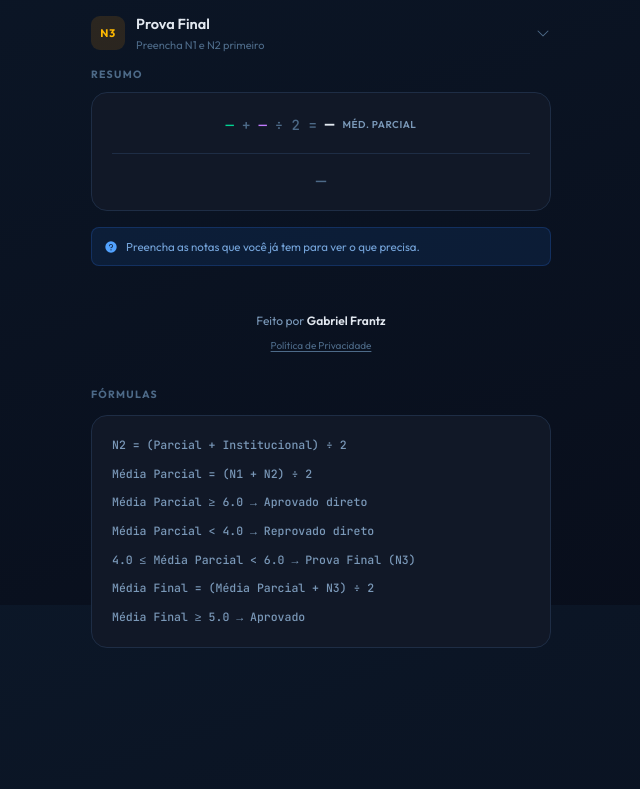
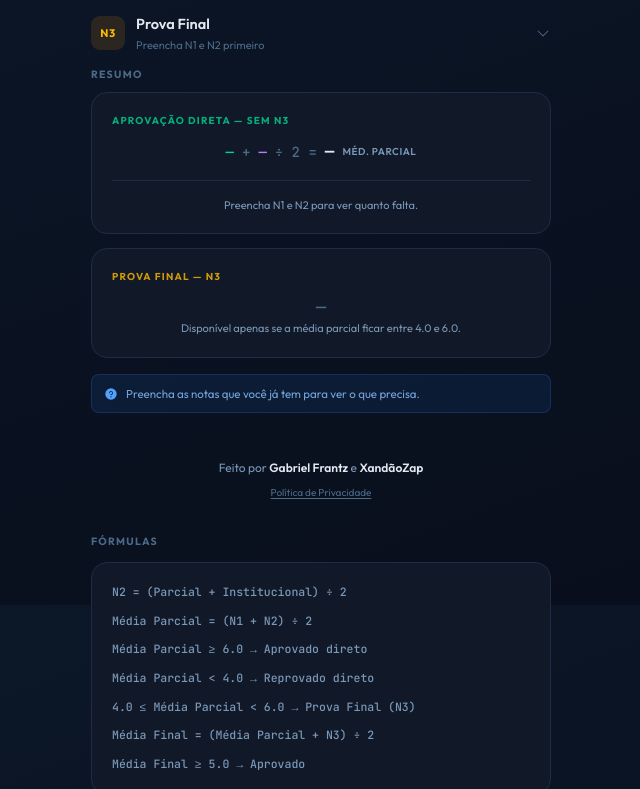
Before and after one commit to XandZap/App-Calculadora-de-Notas, a Next.js app: page / in a window 1280 px wide. Shown: the part 995-1784 px from the top of the page, without its empty margins (319-959 px from the left). Built offline with nearby package versions, Linux system fonts and the light colour scheme.

Commit message:
Corrige calculo da N2 com campo, hints da N3 e novo resumo

```diff
--- a/src/components/calculator/calculator-footer.tsx
+++ b/src/components/calculator/calculator-footer.tsx
@@ -5,7 +5,8 @@ export function CalculatorFooter() {
     <div className="text-center py-8">
       <p className="font-sans text-[12px] text-[#7a98b8]">
         Feito por{" "}
-        <span className="text-[#e2e8f0] font-semibold">Gabriel Frantz</span>
+        <span className="text-[#e2e8f0] font-semibold">Gabriel Frantz</span> e{" "}
+        <span className="text-[#e2e8f0] font-semibold">XandãoZap</span>
       </p>
       <Link
         href="/privacy-policy"
--- a/src/components/calculator/calculator-header.tsx
+++ b/src/components/calculator/calculator-header.tsx
@@ -35,7 +35,7 @@ export function CalculatorHeader({ onClear }: CalculatorHeaderProps) {
           </h1>
           <p className="mt-2 text-[12px] text-[#7a98b8] font-sans">Preencha as notas já obtidas</p>
           <p className="mt-3 text-[12px] text-[#7a98b8] font-sans">
-            Desenvolvido por <span className="text-[#e2e8f0] font-semibold">Gabriel Frantz</span>
+            Desenvolvido por <span className="text-[#e2e8f0] font-semibold">Gabriel Frantz</span> e <span className="text-[#e2e8f0] font-semibold">XandãoZap</span>
           </p>
         </div>
         <button
--- a/src/components/calculator/calculator-section-n1.tsx
+++ b/src/components/calculator/calculator-section-n1.tsx
@@ -4,7 +4,7 @@ import type { PeriodType, CalculatorHints } from "@/types/calculator";
 import { Badge } from "./ui/badge";
 import { NumberInput } from "./ui/number-input";
 import { SectionCard } from "./ui/section-card";
-import { formatHint } from "@/lib/calculator/format";
+import { formatHintBlockPartial, formatHintBlockInstitutional } from "@/lib/calculator/format";
 
 interface CalculatorSectionN1Props {
   period: PeriodType;
@@ -51,7 +51,7 @@ export function CalculatorSectionN1({
             step={0.1}
             hint={
               hints.n1Partial !== null
-                ? `Passar direto: Parcial ${formatHint(hints.n1Partial.direct)} · Acessar N3: ${formatHint(hints.n1Partial.n3Access)} na Parcial basta.`
+                ? formatHintBlockPartial(hints.n1Partial.direct, hints.n1Partial.n3Access)
                 : undefined
             }
           />
@@ -65,7 +65,7 @@ export function CalculatorSectionN1({
           step={0.1}
           hint={
             hints.n1Institutional !== null
-              ? `Passar direto: Institucional ${formatHint(hints.n1Institutional.direct)} · Acessar N3: ${formatHint(hints.n1Institutional.n3Access)} na Institucional basta.`
+              ? formatHintBlockInstitutional(hints.n1Institutional.direct, hints.n1Institutional.n3Access)
               : undefined
           }
         />
--- a/src/components/calculator/calculator-section-n2.tsx
+++ b/src/components/calculator/calculator-section-n2.tsx
@@ -5,7 +5,7 @@ import { Badge } from "./ui/badge";
 import { NumberInput } from "./ui/number-input";
 import { SectionCard } from "./ui/section-card";
 import { getN2MaxInstitutional } from "@/lib/calculator/rules";
-import { formatHint } from "@/lib/calculator/format";
+import { formatHintBlockPartial, formatHintBlockInstitutional } from "@/lib/calculator/format";
 
 interface CalculatorSectionN2Props {
   fieldEvaluation: FieldEvalType;
@@ -54,7 +54,7 @@ export function CalculatorSectionN2({
           step={0.1}
           hint={
             hints.n2Partial !== null
-              ? `Para passar direto: Parcial ${formatHint(hints.n2Partial.direct)}. Para garantir acesso à N3: Parcial ${formatHint(hints.n2Partial.n3Access)}.`
+              ? formatHintBlockPartial(hints.n2Partial.direct, hints.n2Partial.n3Access)
               : undefined
           }
         />
@@ -67,7 +67,7 @@ export function CalculatorSectionN2({
           step={0.1}
           hint={
             hints.n2Institutional !== null
-              ? `Passar direto: Institucional ${formatHint(hints.n2Institutional.direct)} · Acessar N3: ${formatHint(hints.n2Institutional.n3Access)} na Institucional basta.`
+              ? formatHintBlockInstitutional(hints.n2Institutional.direct, hints.n2Institutional.n3Access)
               : undefined
           }
         />
@@ -85,8 +85,18 @@ export function CalculatorSectionN2({
       {hints.n2Block !== null && (
         <div className="mt-4 pt-4 border-t border-[#1e2d45]">
           <p className="font-sans text-[11px] text-[#7a98b8] leading-relaxed">
-            Para passar direto: N2 <span className="text-emerald-400 font-semibold">≥ {hints.n2Block.direct?.toFixed(1)}</span>.
-            Para garantir acesso à N3: N2 <span className="text-amber-400 font-semibold">≥ {hints.n2Block.n3Access?.toFixed(1)}</span>.
+            {hints.n2Block.direct === null ? (
+              <>
+                Aprovação direta impossível — você já vai para a{" "}
+                <span className="text-amber-400 font-semibold">Prova Final</span>. Para acessar a N3: N2{" "}
+                <span className="text-amber-400 font-semibold">≥ {hints.n2Block.n3Access?.toFixed(1) ?? "—"}</span>.
+              </>
+            ) : (
+              <>
+                Para passar direto: N2 <span className="text-emerald-400 font-semibold">≥ {hints.n2Block.direct?.toFixed(1)}</span>.
+                Para garantir acesso à N3: N2 <span className="text-amber-400 font-semibold">≥ {hints.n2Block.n3Access?.toFixed(1)}</span>.
+              </>
+            )}
           </p>
         </div>
       )}
--- a/src/components/calculator/calculator-shell.tsx
+++ b/src/components/calculator/calculator-shell.tsx
@@ -90,7 +90,7 @@ export function CalculatorShell() {
         </div>
 
         <div className="mb-[14px]">
-          <CalculatorSummary derived={derived} />
+          <CalculatorSummary derived={derived} input={input} hints={hints} />
         </div>
 
         <CalculatorFooter />
--- a/src/components/calculator/calculator-summary.tsx
+++ b/src/components/calculator/calculator-summary.tsx
@@ -1,16 +1,26 @@
 "use client";
 
-import type { CalculatorDerived } from "@/types/calculator";
+import type {
+  CalculatorDerived,
+  CalculatorInput,
+  CalculatorHints,
+} from "@/types/calculator";
 import { SectionCard } from "./ui/section-card";
 import { InfoBanner } from "./ui/info-banner";
 import { formatGrade, formatStatus } from "@/lib/calculator/format";
 
 interface CalculatorSummaryProps {
   derived: CalculatorDerived;
+  input: CalculatorInput;
+  hints: CalculatorHints;
 }
 
-export function CalculatorSummary({ derived }: CalculatorSummaryProps) {
-  const { n1, n2, partialAverage, status, requiredN3 } = derived;
+export function CalculatorSummary({
+  derived,
+  input,
+  hints,
+}: CalculatorSummaryProps) {
+  const { n1, n2, partialAverage, finalAverage, status, requiredN3 } = derived;
 
   const statusColor = {
     idle: "text-[#4d6a88]",
@@ -21,12 +31,83 @@ export function CalculatorSummary({ derived }: CalculatorSummaryProps) {
     failed_after_n3: "text-red-400",
   }[status];
 
+  const showDirect = partialAverage !== null;
+  const approvedDirect = partialAverage !== null && partialAverage >= 6;
+
+  // Determina qual Institucional ainda está em aberto e quanto falta nela
+  // para a aprovação direta. Reaproveita os hints já calculados.
+  let directMessage: React.ReactNode = null;
+
+  if (showDirect && !approvedDirect) {
+    // N2 Institucional em aberto
+    if (input.n2Institutional === null && hints.n2Institutional !== null) {
+      const need = hints.n2Institutional.direct;
+      directMessage =
+        need === null ? (
+          <>
+            Não é possível passar direto pela N2 Institucional — você vai para a{" "}
+            <span className="text-amber-400 font-semibold">Prova Final</span>.
+          </>
+        ) : need <= 0 ? (
+          <>Qualquer nota na N2 Institucional já garante aprovação direta.</>
+        ) : (
+          <>
+            Para passar direto você precisa de{" "}
+            <span className="text-emerald-400 font-semibold">
+              {formatGrade(need)}
+            </span>{" "}
+            na N2 Institucional.
+          </>
+        );
+    }
+    // N1 Institucional em aberto (período 1-2)
+    else if (
+      input.period === "1-2" &&
+      input.n1Institutional === null &&
+      hints.n1Institutional !== null
+    ) {
+      const need = hints.n1Institutional.direct;
+      directMessage =
+        need === null ? (
+          <>
+            Não é possível passar direto pela N1 Institucional — você vai para a{" "}
+            <span className="text-amber-400 font-semibold">Prova Final</span>.
+          </>
+        ) : need <= 0 ? (
+          <>Qualquer nota na N1 Institucional já garante aprovação direta.</>
+        ) : (
+          <>
+            Para passar direto você precisa de{" "}
+            <span className="text-emerald-400 font-semibold">
+              {formatGrade(need)}
+            </span>{" "}
+            na N1 Institucional.
+          </>
+        );
+    }
+    // Fallback: todas as notas preenchidas mas média < 6 → reprovado direto
+    else {
+      directMessage = (
+        <>
+          As notas atuais não atingem a média{" "}
+          <span className="text-emerald-400 font-semibold">6.0</span> para
+          aprovação direta.
+        </>
+      );
+    }
+  }
+
   return (
     <div>
       <p className="font-sans text-[10.5px] font-bold text-[#4d6a88] uppercase tracking-[0.12em] mb-[9px]">
         Resumo
       </p>
+
+      {/* ── Aprovação Direta (sem N3) ── */}
       <SectionCard>
+        <p className="font-sans text-[10px] font-bold text-emerald-400/80 uppercase tracking-[0.12em] mb-3">
+          Aprovação Direta — sem N3
+        </p>
         <div className="flex items-center justify-center gap-1.5 sm:gap-2 font-mono text-sm mb-4 flex-wrap">
           <span className="text-emerald-400 font-medium">{formatGrade(n1)}</span>
           <span className="text-[#4d6a88]">+</span>
@@ -39,21 +120,75 @@ export function CalculatorSummary({ derived }: CalculatorSummaryProps) {
             MÉD. PARCIAL
           </span>
         </div>
-        <div className="border-t border-[#1e2d45] pt-4">
+        <div className="border-t border-[#1e2d45] pt-4 text-center">
+          {!showDirect && (
+            <p className="font-sans text-[11px] text-[#7a98b8]">
+              Preencha N1 e N2 para ver quanto falta.
+            </p>
+          )}
+          {showDirect && approvedDirect && (
+            <p className="font-sans text-sm font-semibold text-emerald-400">
+              Aprovado Direto! ✅
+            </p>
+          )}
+          {showDirect && !approvedDirect && (
+            <p className="font-sans text-[12px] text-[#7a98b8] leading-relaxed">
+              {directMessage}
+            </p>
+          )}
+        </div>
+      </SectionCard>
+
+      {/* ── Prova Final (N3) ── */}
+      <div className="mt-[14px]">
+        <SectionCard>
+          <p className="font-sans text-[10px] font-bold text-amber-400/80 uppercase tracking-[0.12em] mb-3">
+            Prova Final — N3
+          </p>
           <div className={`text-center font-sans text-sm font-semibold ${statusColor} transition-colors duration-300`}>
             {formatStatus(status)}
           </div>
+
           {status === "needs_n3" && requiredN3 !== null && (
-            <div className="text-center font-sans text-[11px] text-[#7a98b8] mt-1">
+            <div className="text-center font-sans text-[12px] text-[#7a98b8] mt-1">
               Precisa de{" "}
               <span className="text-amber-400 font-semibold">
                 {formatGrade(requiredN3)}
               </span>{" "}
-              na N3 para aprovação
+              na N3 para ser aprovado (Média Final ≥ 5.0).
             </div>
           )}
-        </div>
-      </SectionCard>
+
+          {(status === "approved_after_n3" || status === "failed_after_n3") &&
+            finalAverage !== null && (
+              <div className="text-center font-sans text-[12px] text-[#7a98b8] mt-1">
+                Média Final:{" "}
+                <span className={`font-semibold ${statusColor}`}>
+                  {formatGrade(finalAverage)}
+                </span>
+              </div>
+            )}
+
+          {status === "approved_direct" && (
+            <div className="text-center font-sans text-[11px] text-[#7a98b8] mt-1">
+              Você não precisa fazer a N3.
+            </div>
+          )}
+
+          {status === "failed_direct" && (
+            <div className="text-center font-sans text-[11px] text-[#7a98b8] mt-1">
+              Média parcial abaixo de 4.0 — N3 indisponível.
+            </div>
+          )}
+
+          {status === "idle" && (
+            <div className="text-center font-sans text-[11px] text-[#7a98b8] mt-1">
+              Disponível apenas se a média parcial ficar entre 4.0 e 6.0.
+            </div>
+          )}
+        </SectionCard>
+      </div>
+
       <InfoBanner message="Preencha as notas que você já tem para ver o que precisa." />
     </div>
   );
--- a/src/hooks/use-calculator.ts
+++ b/src/hooks/use-calculator.ts
@@ -163,7 +163,7 @@ export function useCalculator() {
       const institutional = input.n2Institutional ?? 0;
       n2 = calcN2(partial, institutional);
       if (fieldEvaluation === "with-field" && input.n2FieldScore !== null) {
-        n2 = n2 + input.n2FieldScore;
+        n2 = (partial + institutional + input.n2FieldScore) / 2;
       }
     }
 
@@ -215,20 +215,31 @@ export function useCalculator() {
       n1Institutional: null,
     };
 
+    const fieldScore =
+      input.fieldEvaluation === "with-field" ? input.n2FieldScore ?? 0 : 0;
+
     if (n1Final !== null && input.n2Partial === null && input.n2Institutional === null) {
       h.n2Block = calcN2Hint(n1Final);
     }
 
     if (n1Final !== null && input.n2Partial === null && input.n2Institutional !== null) {
       const n2Needed = calcN2Hint(n1Final);
-      const targetDirect = n2Needed.direct !== null ? n2Needed.direct : 0;
-      h.n2Partial = calcN2PartialHint(targetDirect, input.n2Institutional);
+      h.n2Partial = calcN2PartialHint(
+        n2Needed.direct,
+        n2Needed.n3Access,
+        input.n2Institutional,
+        fieldScore
+      );
     }
 
     if (n1Final !== null && input.n2Partial !== null && input.n2Institutional === null) {
       const n2Needed = calcN2Hint(n1Final);
-      const targetDirect = n2Needed.direct !== null ? n2Needed.direct : 0;
-      h.n2Institutional = calcN2InstitutionalHint(targetDirect, input.n2Partial);
+      h.n2Institutional = calcN2InstitutionalHint(
+        n2Needed.direct,
+        n2Needed.n3Access,
+        input.n2Partial,
+        fieldScore
+      );
     }
 
     if (period === "1-2" && input.n1Partial === null && input.n1Institutional !== null) {
--- a/src/lib/calculator/format.ts
+++ b/src/lib/calculator/format.ts
@@ -3,13 +3,6 @@ import type { CalculatorHint } from "@/types/calculator";
 
 export function formatGrade(value: number | null): string {
   if (value === null || value === undefined) return PLACEHOLDER;
-  // Mostra 2 casas decimais para precisão
-  return value.toFixed(2);
-}
-
-export function formatGradeShort(value: number | null): string {
-  if (value === null || value === undefined) return PLACEHOLDER;
-  // Para exibição compacta no resumo, 1 casa
   return value.toFixed(1);
 }
 
@@ -25,8 +18,37 @@ export function formatStatus(status: string): string {
   return labels[status] ?? PLACEHOLDER;
 }
 
+/** Formata hint de nota necessária */
 export function formatHint(value: number | null): string {
   if (value === null) return PLACEHOLDER;
+  // Se o valor for 0, mostra "qualquer nota"
   if (value <= 0) return "qualquer nota";
   return `≥ ${value.toFixed(1)}`;
 }
+
+export function formatHintBlock(direct: number | null, n3Access: number | null): string {
+  if (direct === null) {
+    return `Aprovação direta impossível — você já vai para a Prova Final. Para acessar a N3: N2 ${formatHint(n3Access)}.`;
+  }
+  const dir = formatHint(direct);
+  const acc = formatHint(n3Access);
+  return `Para passar direto: N2 ${dir}. Para garantir acesso à N3: N2 ${acc}.`;
+}
+
+export function formatHintBlockInstitutional(direct: number | null, n3Access: number | null): string {
+  if (direct === null) {
+    return `Aprovação direta impossível — você já vai para a Prova Final. Para acessar a N3: Institucional ${formatHint(n3Access)}.`;
+  }
+  const dir = formatHint(direct);
+  const acc = formatHint(n3Access);
+  return `Passar direto: Institucional ${dir} · Acessar N3: ${acc} na Institucional basta.`;
+}
+
+export function formatHintBlockPartial(direct: number | null, n3Access: number | null): string {
+  if (direct === null) {
+    return `Aprovação direta impossível — você já vai para a Prova Final. Para acessar a N3: Parcial ${formatHint(n3Access)}.`;
+  }
+  const dir = formatHint(direct);
+  const acc = formatHint(n3Access);
+  return `Passar direto: Parcial ${dir} · Acessar N3: ${acc} na Parcial basta.`;
+}
--- a/src/lib/calculator/hints.ts
+++ b/src/lib/calculator/hints.ts
@@ -2,18 +2,19 @@ import type { CalculatorHint } from "@/types/calculator";
 
 /**
  * Calcula os hints de nota necessária para aprovação direta e acesso à N3.
+ * Retorna null quando a nota necessária ultrapassa 10 (impossível).
  */
 
-const DIRECT_APPROVAL = 6.0;
-const N3_ACCESS = 4.0;
+const rawOrNull = (v: number, max = 10): number | null =>
+  v > max ? null : Math.max(0, v);
 
 /**
  * Dado um valor de N1, calcula quanto precisa na N2 (média)
  */
 export function calcN2Hint(n1: number): CalculatorHint {
   return {
-    direct: Math.max(0, Math.min(10, 12 - n1)),
-    n3Access: Math.max(0, Math.min(10, 8 - n1)),
+    direct:   rawOrNull(12 - n1),
+    n3Access: rawOrNull(8  - n1),
   };
 }
 
@@ -22,29 +23,39 @@ export function calcN2Hint(n1: number): CalculatorHint {
  */
 export function calcN1Hint(n2: number): CalculatorHint {
   return {
-    direct: Math.max(0, Math.min(10, 12 - n2)),
-    n3Access: Math.max(0, Math.min(10, 8 - n2)),
+    direct:   rawOrNull(12 - n2),
+    n3Access: rawOrNull(8  - n2),
   };
 }
 
 /**
  * Dado valor N2 necessário e um dos campos da N2,
  * calcula quanto precisa no campo restante.
- * N2 = (Parcial + Institucional) / 2
- * Se Parcial preenchido: INST = 2 * N2_alvo - Parcial
+ * N2 = (Parcial + Institucional + Campo) / 2
+ * Se Parcial e Campo preenchidos: INST = 2 * N2_alvo - Parcial - Campo
  */
 export function calcN2PartialHint(
-  n2Target: number,
-  institutional: number
+  n2DirectTarget: number | null,
+  n2N3Target: number | null,
+  institutional: number,
+  fieldScore = 0
 ): CalculatorHint {
-  const val = Math.max(0, Math.min(10, 2 * n2Target - institutional));
-  return { direct: val, n3Access: val };
+  const calc = (t: number | null): number | null => {
+    if (t === null) return null;
+    return rawOrNull(2 * t - institutional - fieldScore);
+  };
+  return { direct: calc(n2DirectTarget), n3Access: calc(n2N3Target) };
 }
 
 export function calcN2InstitutionalHint(
-  n2Target: number,
-  partial: number
+  n2DirectTarget: number | null,
+  n2N3Target: number | null,
+  partial: number,
+  fieldScore = 0
 ): CalculatorHint {
-  const val = Math.max(0, Math.min(10, 2 * n2Target - partial));
-  return { direct: val, n3Access: val };
+  const calc = (t: number | null): number | null => {
+    if (t === null) return null;
+    return rawOrNull(2 * t - partial - fieldScore);
+  };
+  return { direct: calc(n2DirectTarget), n3Access: calc(n2N3Target) };
 }
```
